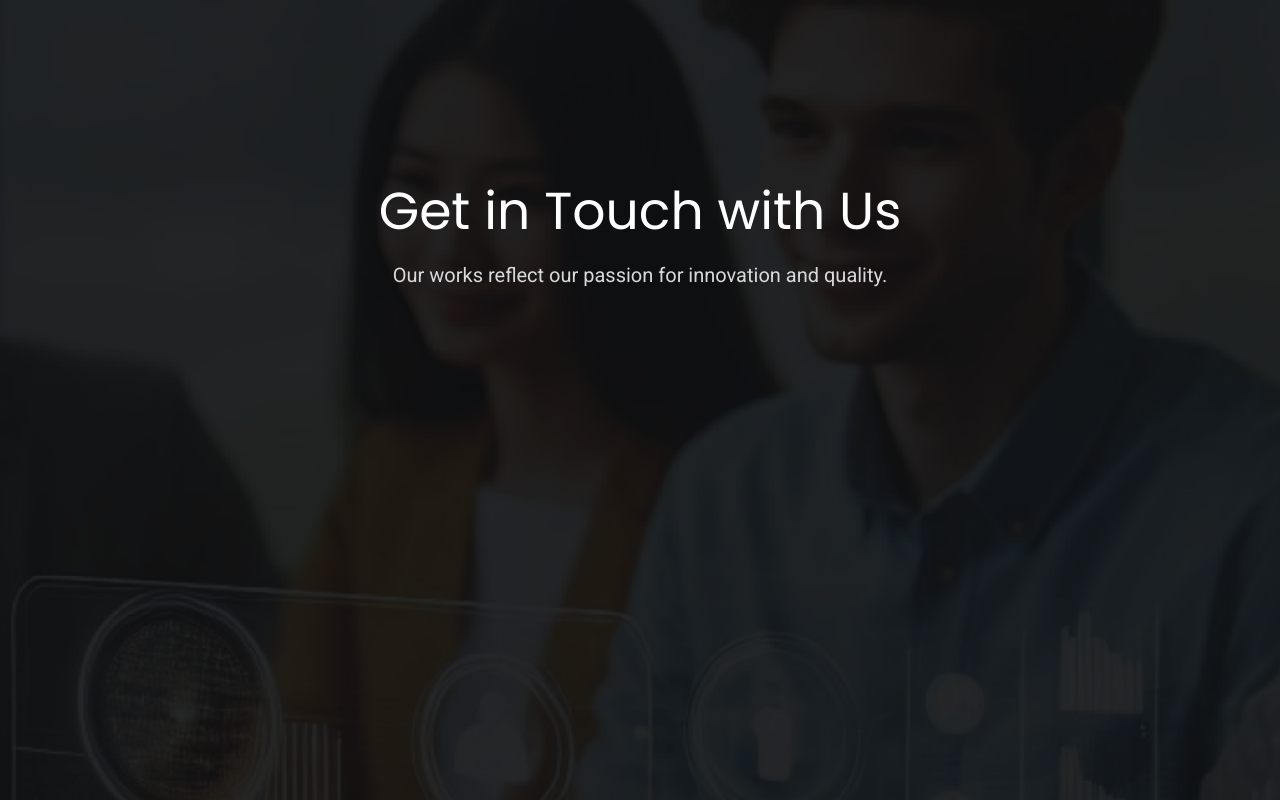
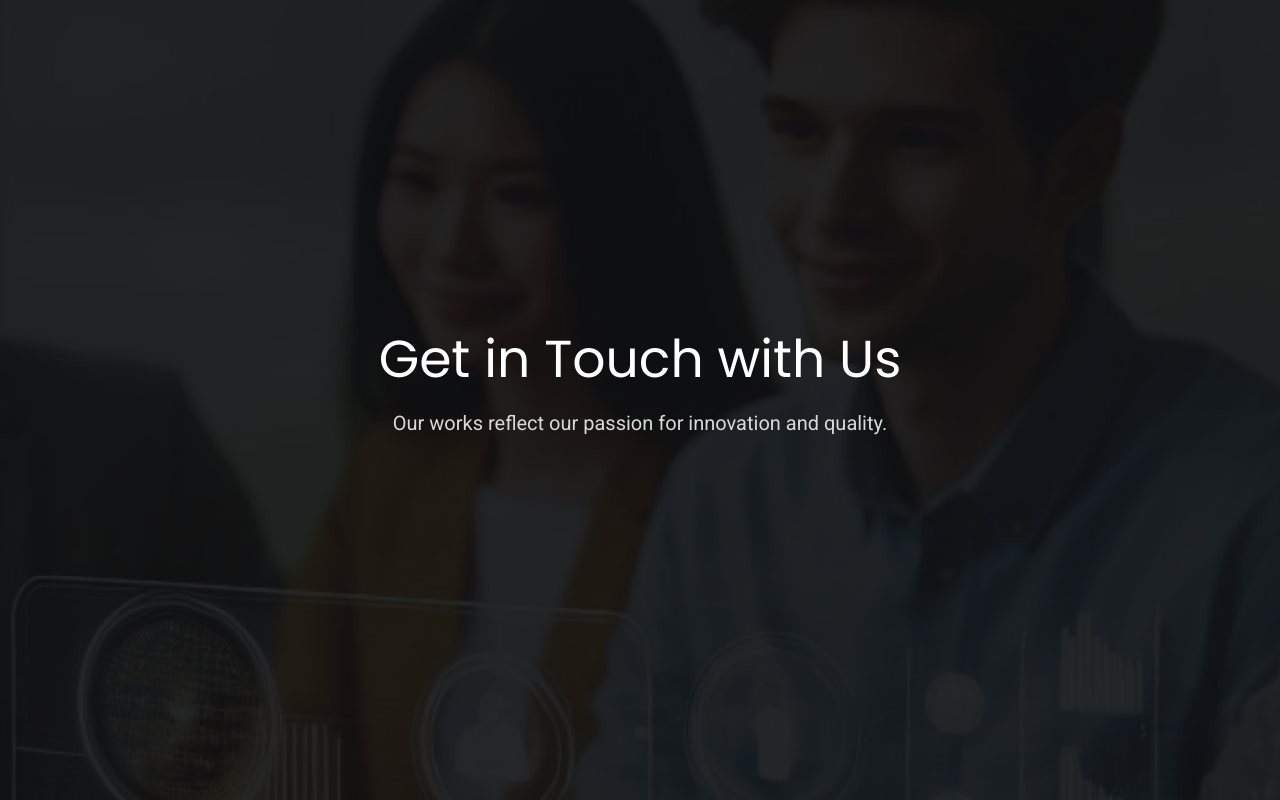
Before and after one commit to expdigitalsolution/landing-page, an Astro site: page /contact in a window 1280 px wide. Shown: the top 800 px of the page. Built offline with nearby package versions, Linux system fonts and the light colour scheme; Astro itself is replaced by a stand-in of ours.

Commit message:
[fix] hero text banner

```diff
--- a/src/pages/contact.astro
+++ b/src/pages/contact.astro
@@ -6,13 +6,13 @@
 <Layout>
   <!-- hero -->
   <div
-    class="min-h-screen w-[100%] place-items-center bg-cover bg-center"
+  class="min-h-screen w-full flex items-center justify-center bg-cover bg-center"
   style="background-image: url('/hero-contact.png');"
 >
   <div
-      class="relative px-6 py-10 mx-auto text-white sm:px-16 sm:py-20 max-w-7xl"
+    class="relative px-6 py-10 mx-auto text-white sm:px-16 sm:py-20 max-w-7xl text-center"
   >
-      <div class="lg:mt-[8%] sm:mt-[30%] mt-[35%] hero-content text-center">
+    <div class="hero-content">
       <h1
         class="mb-2 text-white font-poppins font-normal"
         data-aos="fade-right"
@@ -30,6 +30,7 @@
     </div>
   </div>
 </div>
+
 <!-- hero -->
 
 <!-- section-one -->
```
Lines whose indentation alone changed are shown as unchanged.
